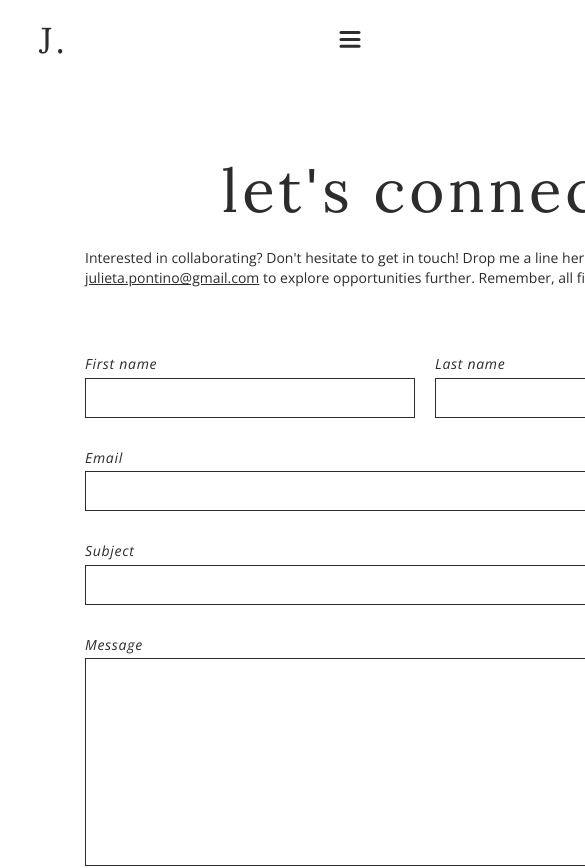
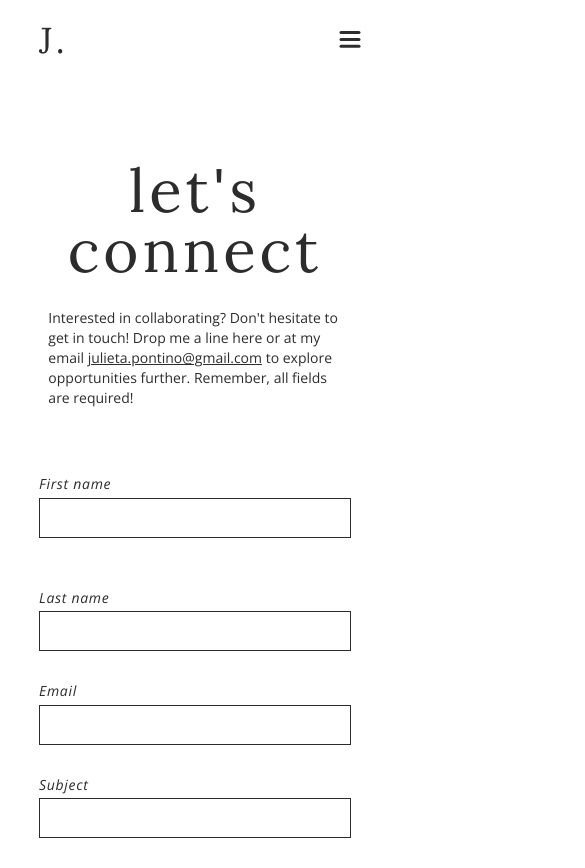
Before and after one commit to juliponti/portfolio, a React (Vite) app: page /contact in a window 390 px wide. Shown: the top 868 px of the page, 585 px wide, since content can reach past the window. Built offline with nearby package versions, Linux system fonts and the light colour scheme; the HTML template or start-up script is replaced by a standard one.

Commit message:
add contact page responsive

```diff
--- a/src/components/navbar/hamburger-menu/hamburger-menu.tsx
+++ b/src/components/navbar/hamburger-menu/hamburger-menu.tsx
@@ -21,7 +21,7 @@ export default function HamburgerMenu() {
     closed: {
       clipPath: "circle(0px at 600px 40px)",
       transition: {
-        delay: 0.5,
+        delay: 0.7,
         type: "tween",
         stiffness: 400,
         damping: 40,
@@ -38,14 +38,14 @@ export default function HamburgerMenu() {
       className={
         isOpen
           ? "absolute top-0 right-0 w-full h-full z-20 "
-          : "absolute top-0 right-0 w-full h-full z-0"
+          : "absolute top-0 right-0 w-full h-full z-0 transition-[z-index] delay-[1s]"
       }
     >
       <motion.div
         className="absolute top-0 right-0 h-full w-full bg-primary-100"
         variants={sidebar}
       />
-      <HamburgerNavigation isOpen={isOpen} />
+      <HamburgerNavigation />
       <MenuToggle toggle={() => toggleOpen()} />
     </motion.nav>
   );
--- a/src/components/navbar/hamburger-menu/hamburger-navigation.tsx
+++ b/src/components/navbar/hamburger-menu/hamburger-navigation.tsx
@@ -1,7 +1,7 @@
 import { motion } from "framer-motion";
 import { navlinksData } from "../navlinks";
 
-export default function HamburgerNavigation({ isOpen }: { isOpen: boolean }) {
+export default function HamburgerNavigation() {
   const variants = {
     open: {
       transition: { staggerChildren: 0.07, delayChildren: 0.2 },
@@ -29,7 +29,7 @@ export default function HamburgerNavigation({ isOpen }: { isOpen: boolean }) {
   };
 
   return (
-    <div className={isOpen ? "flex justify-center h-full mt-28" : "hidden"}>
+    <div className="flex justify-center h-full mt-28">
       <motion.ul variants={variants} className="relative flex flex-col gap-5">
         {navlinksData.map(({ name, href }) => (
           <motion.li
--- a/src/pages/contact/contact-form.tsx
+++ b/src/pages/contact/contact-form.tsx
@@ -68,12 +68,12 @@ export default function ContactForm() {
     <>
       <form
         onSubmit={handleSubmit(handleSendForm)}
-        className="w-[850px] mx-auto"
+        className="w-full md:max-w-[850px] mx-auto"
       >
-        <div className="wrapper  flex flex-col items-center">
+        <div className="wrapper flex flex-col items-center">
           <div className="block w-full">
-            <div className="flex gap-5">
-              <div className="w-2/4">
+            <div className="flex flex-col gap-5 md:flex-row">
+              <div className="w-full md:w-2/4">
                 <Label>First name</Label>
                 <Input
                   type="text"
@@ -83,7 +83,7 @@ export default function ContactForm() {
                   errors={form.formState.errors}
                 />
               </div>
-              <div className="w-2/4">
+              <div className="w-full md:w-2/4">
                 <Label>Last name</Label>
                 <Input
                   type="text"
--- a/src/pages/contact/contact.tsx
+++ b/src/pages/contact/contact.tsx
@@ -4,9 +4,9 @@ import ContactForm from "./contact-form";
 
 export default function Contact() {
   return (
-    <>
+    <div className="flex flex-col items-center justify-between h-screen">
       <Navbar />
-      <header className="pt-20 pb-14 mx-auto w-[850px]">
+      <header className="relative z-10 pt-20 pb-14 mx-auto w-[94%] md:max-w-[840px]">
         <div className="wrapper">
           <h1 className="text-6xl lowercase mb-7 text-center">Let's connect</h1>
           <p className="text-sm">
@@ -19,10 +19,10 @@ export default function Contact() {
           </p>
         </div>
       </header>
-      <main>
+      <main className="w-full relative z-10">
         <ContactForm />
       </main>
       <Footer />
-    </>
+    </div>
   );
 }
```
